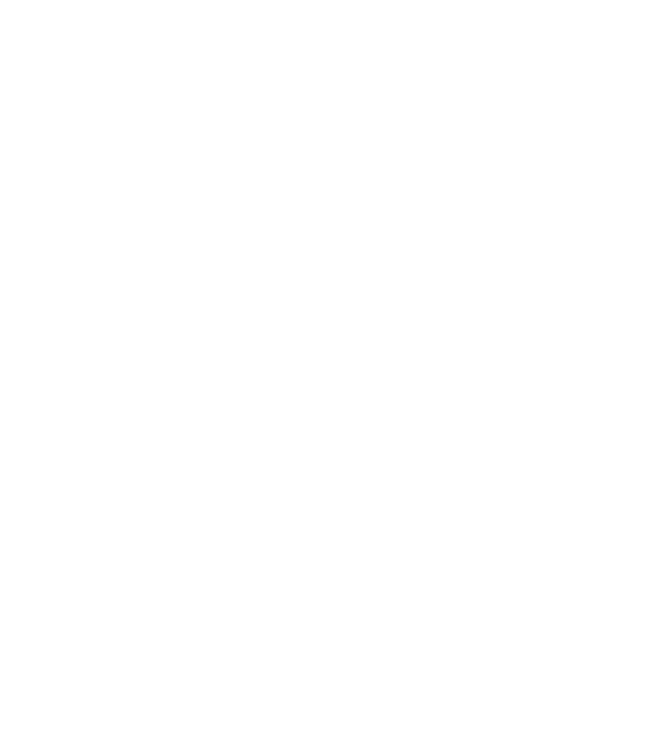
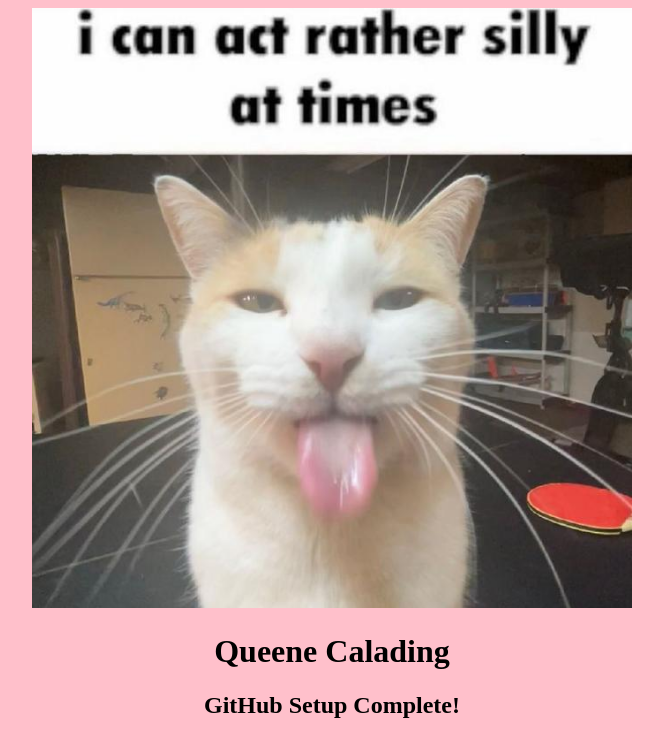
Before and after one commit to keickz/exercise3, a plain HTML site: page index.html in a window 1280 px wide. Shown: the whole page, without its empty margins (308-971 px from the left). Drawn offline with Linux system fonts and the light colour scheme.

Commit message:
final, added image and text

```diff
--- a/index.html
+++ b/index.html
@@ -4,9 +4,17 @@
   <meta charset="UTF-8">
   <title>GitHub Setup</title>
     <!-- Made by Queene Calading on 09.30.2024-->
+  <style>
+    body{
+       background-color: pink;
+       text-align: center;
+    }
+  </style>
   </head>
   <body>
+     <img src="catmeme.png" height="600px" alt="Funny Cat Meme">
 
-
+    <h1>Queene Calading</h1>
+    <h2>GitHub Setup Complete!</h2>
   </body>
 </html>
```
